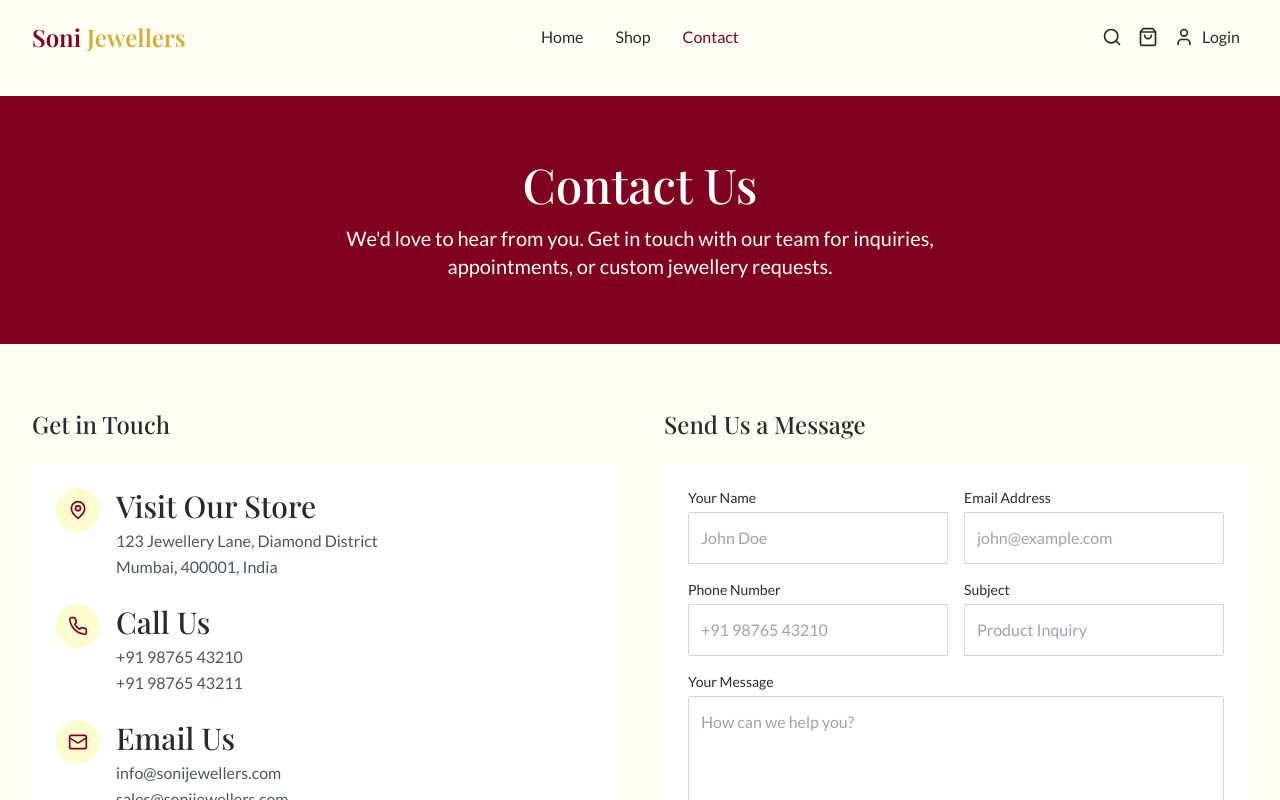
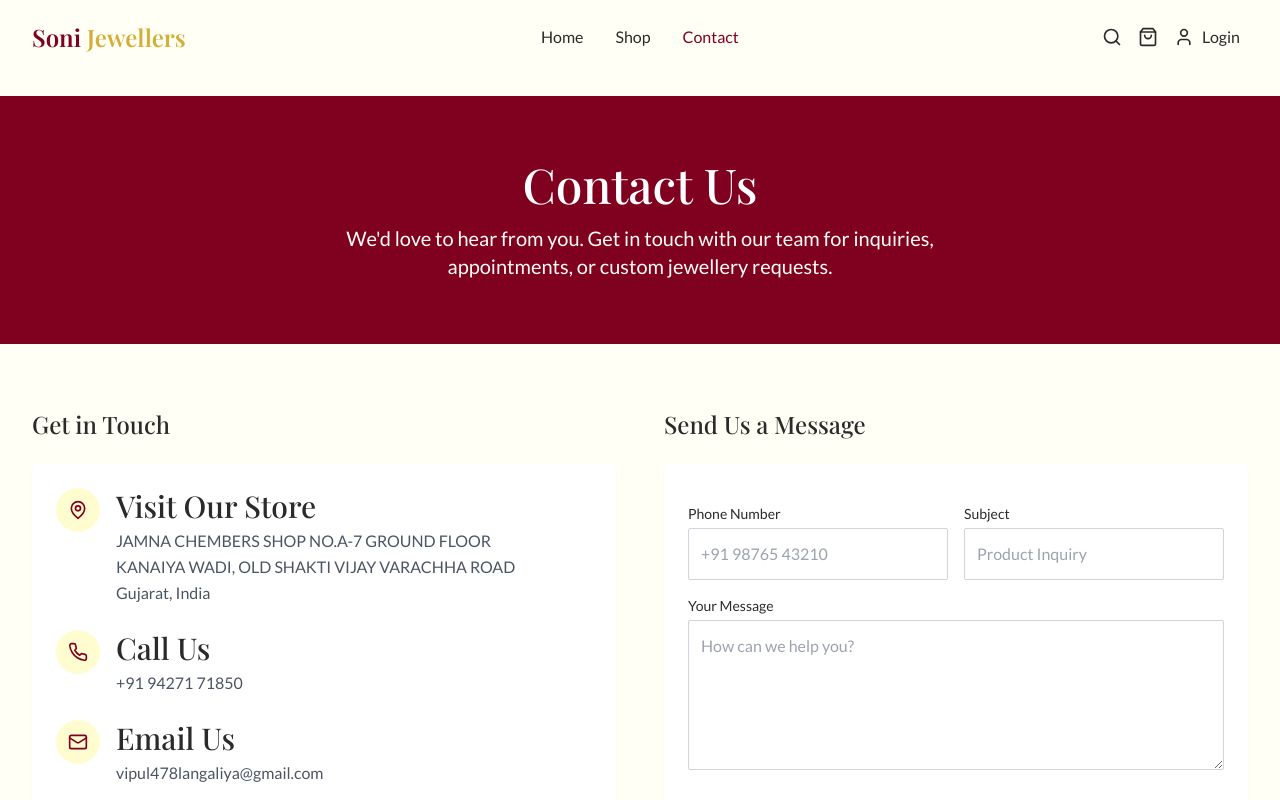
Before and after one commit to tirth2404/SoniJewels, a React (Vite) app in the folder client/: page /contact in a window 1280 px wide. Shown: the top 800 px of the page. Built offline with nearby package versions, Linux system fonts and the light colour scheme.

Commit message:
Update contact information with actual business details

```diff
--- a/client/src/pages/ContactPage.jsx
+++ b/client/src/pages/ContactPage.jsx
@@ -64,8 +64,9 @@ const ContactPage = () => {
                 <div>
                   <h3 className="font-medium mb-1">Visit Our Store</h3>
                   <p className="text-gray-600">
-                    123 Jewellery Lane, Diamond District<br />
-                    Mumbai, 400001, India
+                    JAMNA CHEMBERS SHOP NO.A-7 GROUND FLOOR<br />
+                    KANAIYA WADI, OLD SHAKTI VIJAY VARACHHA ROAD<br />
+                    Gujarat, India
                   </p>
                 </div>
               </div>
@@ -77,8 +78,7 @@ const ContactPage = () => {
                 <div>
                   <h3 className="font-medium mb-1">Call Us</h3>
                   <p className="text-gray-600">
-                    <a href="tel:+919876543210" className="hover:text-burgundy">+91 98765 43210</a><br />
-                    <a href="tel:+919876543211" className="hover:text-burgundy">+91 98765 43211</a>
+                    <a href="tel:+919427171850" className="hover:text-burgundy">+91 94271 71850</a>
                   </p>
                 </div>
               </div>
@@ -90,8 +90,7 @@ const ContactPage = () => {
                 <div>
                   <h3 className="font-medium mb-1">Email Us</h3>
                   <p className="text-gray-600">
-                    <a href="mailto:info@sonijewellers.com" className="hover:text-burgundy">info@sonijewellers.com</a><br />
-                    <a href="mailto:sales@sonijewellers.com" className="hover:text-burgundy">sales@sonijewellers.com</a>
+                    <a href="mailto:vipul478langaliya@gmail.com" className="hover:text-burgundy">vipul478langaliya@gmail.com</a>
                   </p>
                 </div>
               </div>
@@ -114,7 +113,7 @@ const ContactPage = () => {
             <div className="bg-white p-4 rounded-md shadow-sm">
               <div className="aspect-video bg-gray-200">
                 <iframe
-                  src="https://www.google.com/maps/embed?pb=!1m18!1m12!1m3!1d30168.499557405728!2d72.81400082535551!3d19.058983936088466!2m3!1f0!2f0!3f0!3m2!1i1024!2i768!4f13.1!3m3!1m2!1s0x3be7c8e123f8d51f%3A0xb9f815648d8236f4!2sBandra%20West%2C%20Mumbai%2C%20Maharashtra!5e0!3m2!1sen!2sin!4v1684124283880!5m2!1sen!2sin"
+                  src="https://www.google.com/maps/embed?pb=!1m18!1m12!1m3!1d3719.1234567890123!2d72.81400082535551!3d21.058983936088466!2m3!1f0!2f0!3f0!3m2!1i1024!2i768!4f13.1!3m3!1m2!1s0x3be7c8e123f8d51f%3A0xb9f815648d8236f4!2sVarachha%20Road%2C%20Surat%2C%20Gujarat!5e0!3m2!1sen!2sin!4v1684124283880!5m2!1sen!2sin"
                   width="100%"
                   height="100%"
                   style={{ border: 0 }}
@@ -153,7 +152,7 @@ const ContactPage = () => {
               ) : (
                 <form onSubmit={handleSubmit}>
                   <div className="grid grid-cols-1 md:grid-cols-2 gap-4 mb-4">
-                    <div>
+                    {/* <div>
                       <label htmlFor="name" className="form-label">Your Name</label>
                       <input
                         type="text"
@@ -165,8 +164,8 @@ const ContactPage = () => {
                         placeholder="John Doe"
                         required
                       />
-                    </div>
-                    <div>
+                    </div> */}
+                    {/* <div>
                       <label htmlFor="email" className="form-label">Email Address</label>
                       <input
                         type="email"
@@ -178,7 +177,7 @@ const ContactPage = () => {
                         placeholder="john@example.com"
                         required
                       />
-                    </div>
+                    </div> */}
                   </div>
 
                   <div className="grid grid-cols-1 md:grid-cols-2 gap-4 mb-4">
```
Also changed, not shown: client/src/pages/SignupPage.jsx (line endings or trailing spaces), 1 other file (tests, documents, lock files or other folders).
